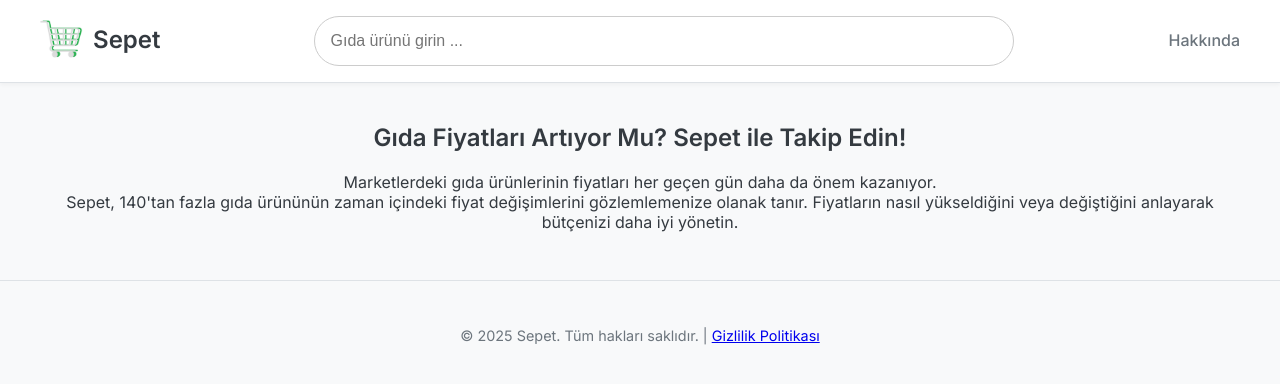
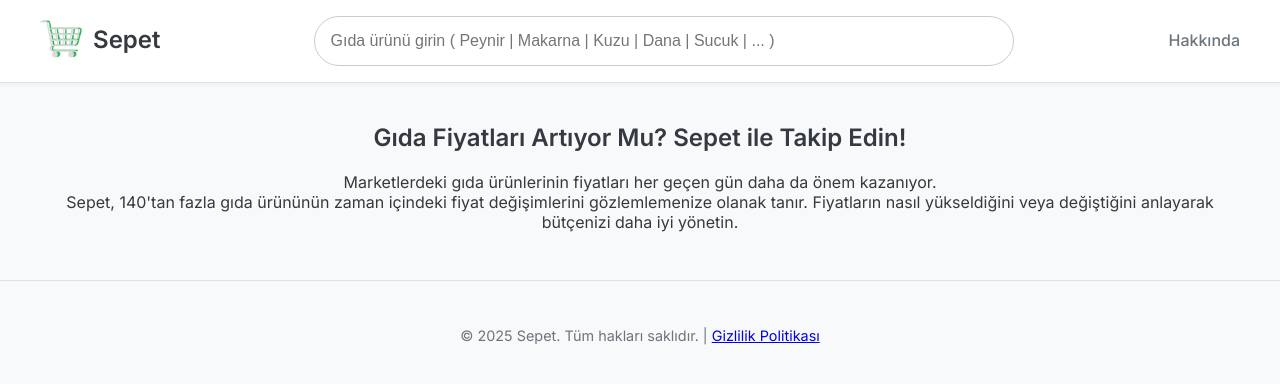
Before and after one commit to Bar-Kal/TR-Sepet, a Flask app: page / in a window 1280 px wide. Shown: the top 384 px of the page. Run offline with Flask 3, Linux system fonts and the light colour scheme.

Commit message:
search bar new text for placeholder

```diff
--- a/sepet_app/frontend/templates/base.html
+++ b/sepet_app/frontend/templates/base.html
@@ -24,7 +24,7 @@
                 {% if show_header_search %}
                 <div class="nav-center">
                     <form action="{{ url_for('products') }}" method="get" class="header-search-form">
-                        <input type="search" name="q" class="shared-search-bar" placeholder="Gıda ürünü girin ..." value="{{ search_query or '' }}" pattern="^[a-zA-Z0-9çÇğĞıİöÖşŞüÜ\s]{2,30}$" minlength="2" maxlength="30" title="Arama çubuğuna sadece harf, rakam ve Türkçe karakterler girebilirsiniz. En az 2, en fazla 30 karakter olmalıdır.">
+                        <input type="search" name="q" class="shared-search-bar" placeholder="Gıda ürünü girin ( Peynir | Makarna | Kuzu | Dana | Sucuk | ... )" value="{{ search_query or '' }}" pattern="^[a-zA-Z0-9çÇğĞıİöÖşŞüÜ\s]{2,30}$" minlength="2" maxlength="30" title="Arama çubuğuna sadece harf, rakam ve Türkçe karakterler girebilirsiniz. En az 2, en fazla 30 karakter olmalıdır.">
                     </form>
                 </div>
                 {% endif %}
```
